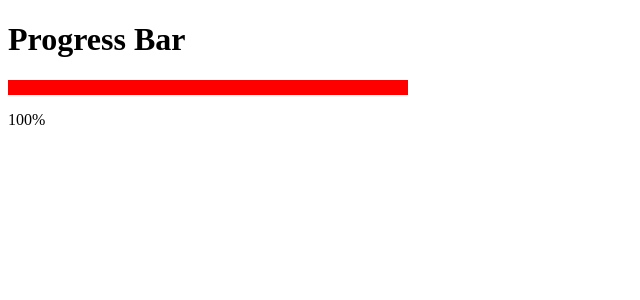
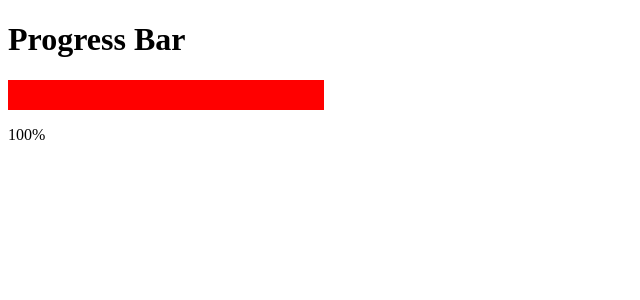
Before and after one commit to acciojob/progress-bar-react-NehaNayak123, a React app: page / in a window 1280 px wide. Shown: the top 300 px of the page, without its empty margins (0-640 px from the left). Built offline with nearby package versions, Linux system fonts and the light colour scheme.

Commit message:
Update App.css

```diff
--- a/src/styles/App.css
+++ b/src/styles/App.css
@@ -1,10 +1,9 @@
 #barOuter{
-    width: 400px;
-    height: 15px;
+    width: 25%;
+    height: 30px;
     background-color: gray;
     #barInner{
-        width: 0%;
-        height: 15px;
+        height: 100%;
         background-color: red;
     }
 }
```
